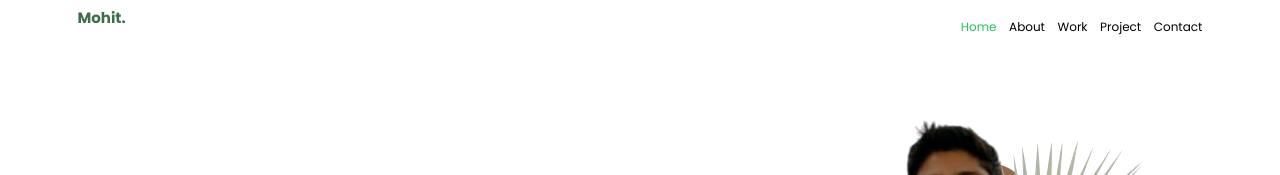
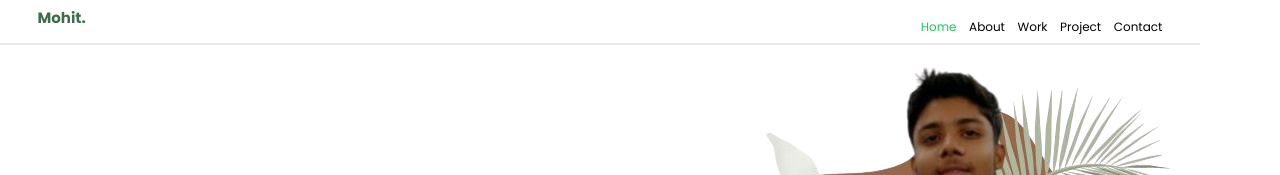
Before and after one commit to mohitsuper/Mohitvijay_new-, a plain HTML site: page index.html in a window 1280 px wide. Shown: the top 175 px of the page. Drawn offline with nearby package versions, Linux system fonts and the light colour scheme.

Commit message:
Update index.html

```diff
--- a/index.html
+++ b/index.html
@@ -21,7 +21,7 @@
 </head>
 
 <body>
-  <section class="main container-fluid  inner-center  w-[100%] mx-auto" id="main bordet-bottom-1 border-[#eee]">
+  <section class="main container-fluid bg-[#fff] border-b-2 inner-center  w-[100%] mx-auto fixed z-10" id="main bordet-bottom-1 border-[#eee]">
     <header class="container flex justify-between	  p-3 mx-auto ">
       <div class="logo">
         <h1 class="text-2xl font-[800] text-[#3F6C4B]">mohit.</h1>
@@ -41,7 +41,7 @@
   </section>
 
 
-  <section class="home container-fluid home my-4 mx-auto" id="home">
+  <section class="home container-fluid home mb-5 mx-auto" id="home">
     <div class="main-home container grid grid-cols-[0.19fr_1fr_1fr] gap-2 mx-auto">
      <div class="links gap-5 grid text-4xl">
          <a href="https://www.linkedin.com/in/mohit-vijay-2ab470243?utm_source=share&utm_campaign=share_via&utm_content=profile&utm_medium=android_app"><ion-icon name="logo-linkedin"></ion-icon></a>
```
